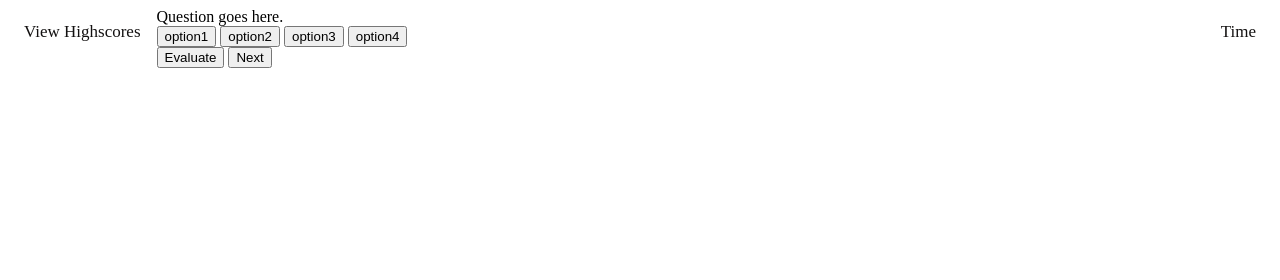
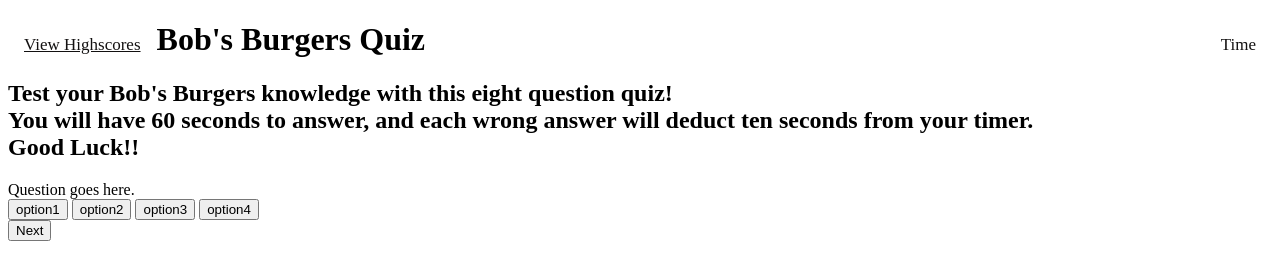
Before and after one commit to kemwalsh/CodeQuiz, a plain HTML site: page index.html in a window 1280 px wide. Drawn offline with Linux system fonts and the light colour scheme.

Commit message:
add comments and start page HTML

```diff
--- a/assets/css/style.css
+++ b/assets/css/style.css
@@ -3,7 +3,6 @@
     color: #131111;
     text-align: center;
     padding: 14px 16px;
-    text-decoration: none;
     font-size: 17px;
   }
 
@@ -13,6 +12,7 @@
     color: rgb(44, 42, 59);
   }
 
+  /* Position of nav aspects */
   .highscore {
     float: left;
   }
--- a/index.html
+++ b/index.html
@@ -8,6 +8,7 @@
     <title>Code Quiz</title>
   </head>
   <body>
+    <!-- Nav Bar -->
     <nav>
       <div class="topnav">
         <a class="highscore" href="http://#home">View Highscores</a>
@@ -15,6 +16,22 @@
       </div>
     </nav>
 
+    <!-- Start Quiz -->
+    <div class="startQuiz-container">
+      <div>
+        <h1>Bob's Burgers Quiz</h1>
+        <h2>
+          Test your Bob's Burgers knowledge with this eight question quiz!
+          <br />
+          You will have 60 seconds to answer, and each wrong answer will deduct
+          ten seconds from your timer.
+          <br />
+          Good Luck!!
+        </h2>
+      </div>
+    </div>
+
+    <!-- Quiz Question Container -->
     <div class="question-container" id="question">Question goes here.</div>
     <div class="option-container">
       <button class="option" id="op1">option1</button>
@@ -26,7 +43,6 @@
       <button class="option" id="op4">option4</button>
     </div>
     <div class="navigation">
-      <button class="evaluate">Evaluate</button>
       <button class="next">Next</button>
     </div>
     <script src="./assets/js/script.js"></script>
```
